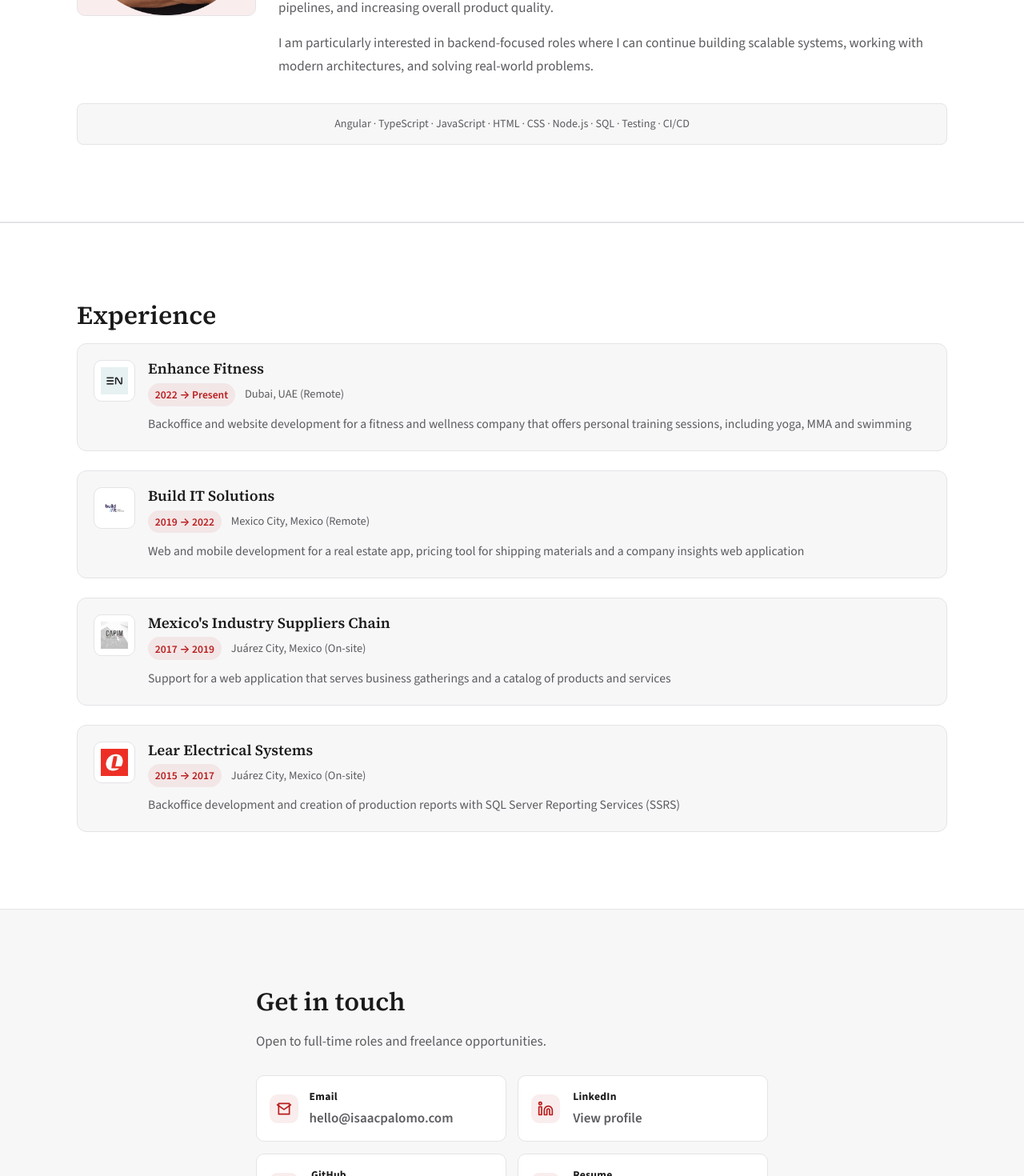
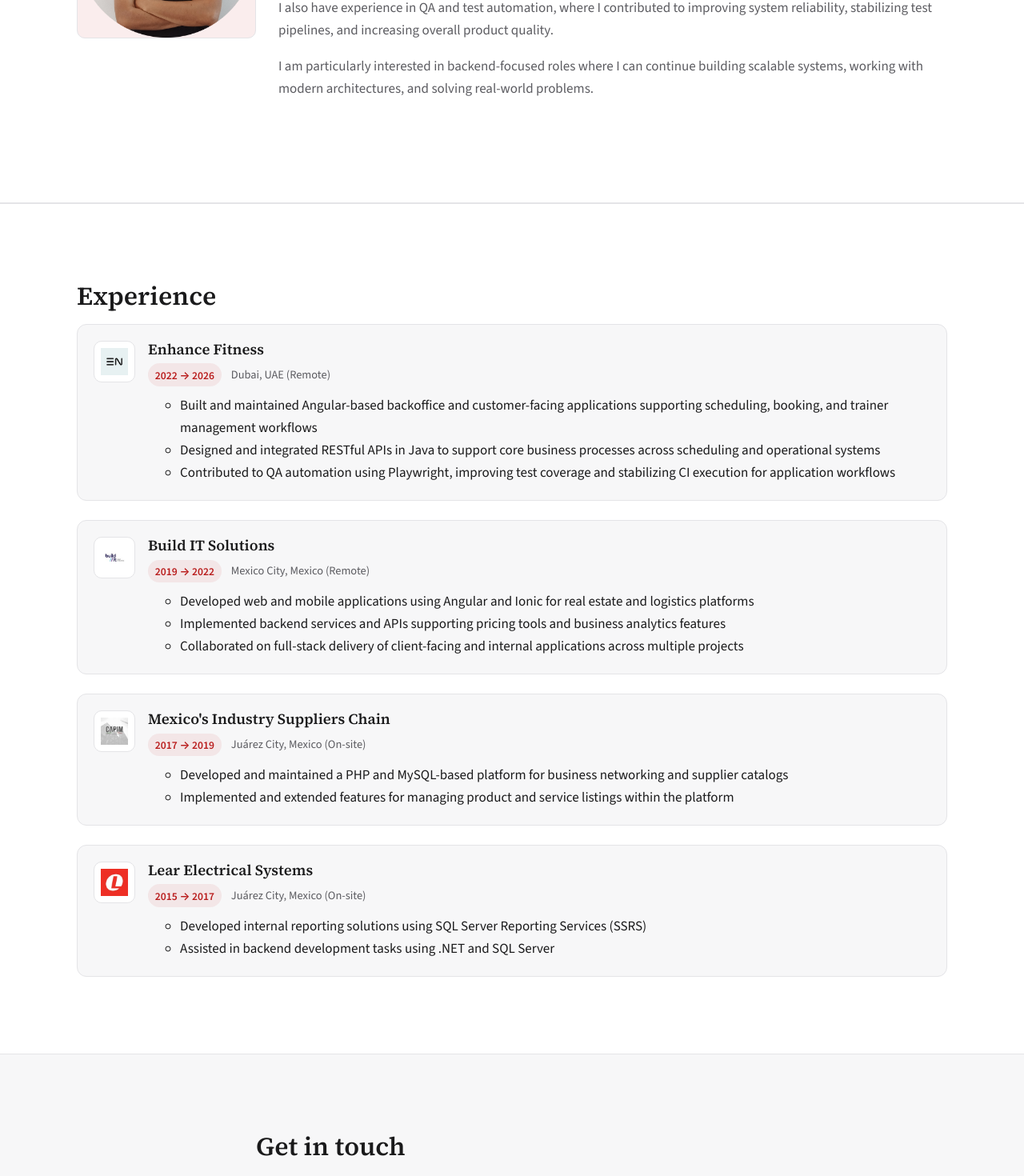
Before and after one commit to isaacpalomo/web-portfolio, an Angular app in the folder frontend/: page / in a window 1280 px wide. Shown: the part 780-2250 px from the top of the page at 80% size. Built offline with nearby package versions, Linux system fonts and the light colour scheme.

Commit message:
feat: updates work experience description

```diff
--- a/frontend/src/app/app.component.ts
+++ b/frontend/src/app/app.component.ts
@@ -9,7 +9,8 @@
 export class AppComponent {
   readonly brandName = 'Isaac Palomo Salas';
   readonly role = 'Full-Stack Developer';
-  readonly tagline = 'Building robust and user-friendly web applications';
+  readonly tagline =
+    'Angular & Modern Web Technologies | QA Automation | Internal Tools & Platform Development';
 
   /** Replace with your public URLs and email before publishing. */
   linkedinUrl = 'https://www.linkedin.com/in/isaac-salas-48576a1a8/';
@@ -22,11 +23,14 @@
       company: 'Enhance Fitness',
       logo: '/assets/enhance.png',
       start: '2022',
-      end: 'Present',
+      end: '2026',
       location: 'Dubai, UAE',
       workMode: 'Remote',
-      summary:
-        'Backoffice and website development for a fitness and wellness company that offers personal training sessions, including yoga, MMA and swimming',
+      bulletPoints: [
+        'Built and maintained Angular-based backoffice and customer-facing applications supporting scheduling, booking, and trainer management workflows',
+        'Designed and integrated RESTful APIs in Java to support core business processes across scheduling and operational systems',
+        'Contributed to QA automation using Playwright, improving test coverage and stabilizing CI execution for application workflows',
+      ],
     },
     {
       company: 'Build IT Solutions',
@@ -35,8 +39,11 @@
       end: '2022',
       location: 'Mexico City, Mexico',
       workMode: 'Remote',
-      summary:
-        'Web and mobile development for a real estate app, pricing tool for shipping materials and a company insights web application',
+      bulletPoints: [
+        'Developed web and mobile applications using Angular and Ionic for real estate and logistics platforms',
+        'Implemented backend services and APIs supporting pricing tools and business analytics features',
+        'Collaborated on full-stack delivery of client-facing and internal applications across multiple projects',
+      ],
     },
     {
       company: "Mexico's Industry Suppliers Chain",
@@ -45,8 +52,10 @@
       end: '2019',
       location: 'Juárez City, Mexico',
       workMode: 'On-site',
-      summary:
-        'Support for a web application that serves business gatherings and a catalog of products and services',
+      bulletPoints: [
+        'Developed and maintained a PHP and MySQL-based platform for business networking and supplier catalogs',
+        'Implemented and extended features for managing product and service listings within the platform',
+      ],
     },
     {
       company: 'Lear Electrical Systems',
@@ -55,8 +64,10 @@
       end: '2017',
       location: 'Juárez City, Mexico',
       workMode: 'On-site',
-      summary:
-        'Backoffice development and creation of production reports with SQL Server Reporting Services (SSRS)',
+      bulletPoints: [
+        'Developed internal reporting solutions using SQL Server Reporting Services (SSRS)',
+        'Assisted in backend development tasks using .NET and SQL Server',
+      ],
     },
   ];
 }
--- a/frontend/src/app/models/experience.model.ts
+++ b/frontend/src/app/models/experience.model.ts
@@ -5,5 +5,5 @@
   end: string;
   location: string;
   workMode: string;
-  summary: string;
+  bulletPoints: string[];
 }
--- a/frontend/src/app/sections/about-section/about-section.component.html
+++ b/frontend/src/app/sections/about-section/about-section.component.html
@@ -39,9 +39,5 @@
         </p>
       </div>
     </div>
-    <p class="tech-strip" aria-label="Core technologies">
-      Angular · TypeScript · JavaScript · HTML · CSS · Node.js · SQL · Testing ·
-      CI/CD
-    </p>
   </div>
 </section>
--- a/frontend/src/app/sections/about-section/about-section.component.scss
+++ b/frontend/src/app/sections/about-section/about-section.component.scss
@@ -47,14 +47,3 @@
 .about__closing {
   margin-bottom: 0 !important;
 }
-
-.tech-strip {
-  margin: 0;
-  padding: 0.85rem 1rem;
-  font-size: 0.88rem;
-  color: var(--color-text-muted);
-  background: var(--color-bg);
-  border: 1px solid var(--color-border);
-  border-radius: 8px;
-  text-align: center;
-}
--- a/frontend/src/app/sections/experience-section/experience-section.component.html
+++ b/frontend/src/app/sections/experience-section/experience-section.component.html
@@ -30,7 +30,9 @@
               >
             </p>
           </div>
-          <p class="experience-card__summary">{{ exp.summary }}</p>
+          <ul class="experience-card__bullet-points">
+            <li *ngFor="let point of exp.bulletPoints">{{ point }}</li>
+          </ul>
         </div>
       </li>
     </ul>
```
Also changed, not shown: 2 other files (tests, documents, lock files or other folders).
